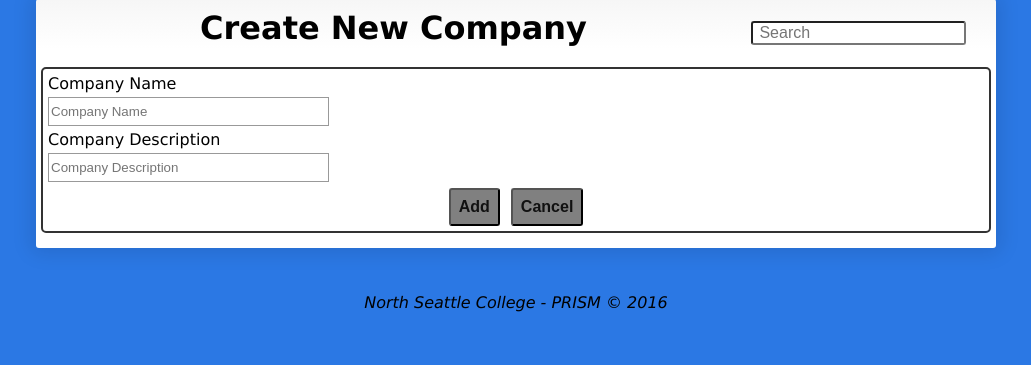
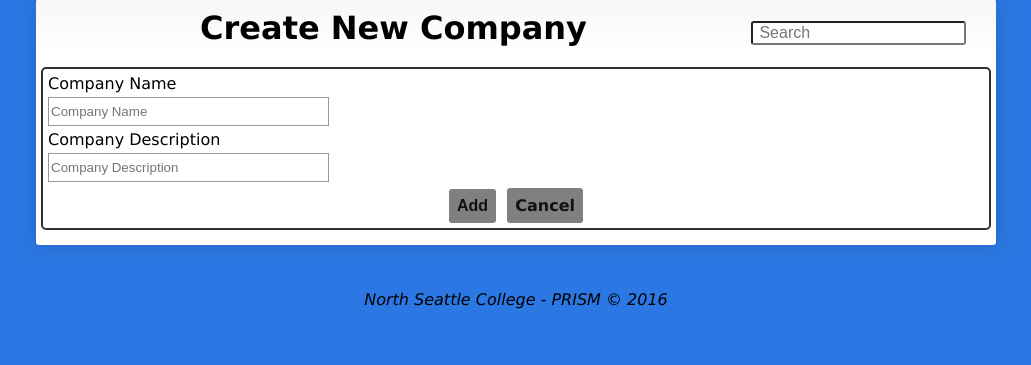
Before and after one commit to NSC-AD-BAS/Prism_V2, a PHP site: page /create.php in a window 1280 px wide. Shown: the part 71-436 px from the top of the page, without its empty margins (124-1155 px from the left). Run offline with PHP 8.4, Linux system fonts and the light colour scheme.

Commit message:
Handle empty result for company contacts on detail view.  Add form_button styling to improve appearance when side by side with anchor button (not perfect yet).  Fix a few links broken as a result of quotation changes.  Change a few TODOs to FIXMEs in cases where work needs doing by someone else.  Begin commenting :allthethings:

```diff
--- a/php/companies/create.php
+++ b/php/companies/create.php
@@ -17,8 +17,8 @@ $out = '
     <td><input class="textbox" type="text" placeholder="Company Description" name="desc"></td></tr>
     </table>
     <div class="lower_nav">
-        <input type="submit" class="button" value="Add"></td></tr>
-        <input type="submit" class="button" value="Cancel"></td></tr>
+        <input type="submit" class="form_button" value="Add"></td></tr>
+        <a class="button" href="list.php"><div>Cancel</div></a></td></tr>
     </div>
     </form>
     </div>
--- a/php/companies/delete.php
+++ b/php/companies/delete.php
@@ -18,7 +18,7 @@ render_header($company_name, false);
 render_nav($company_name);
 
 $out = '
-    <p class="alert">Are you sure you want to delete $company_name?</p>
+    <p class="alert">Are you sure you want to delete ' . $company_name . '?</p>
     <hr>
     <a class="button" href="delete_company.php?id=' . $id . '"><div>Yes, Delete</div></a>
     <a class="button" href="detail.php?id=' . $id . '"><div>No</div></a>
--- a/php/companies/query_db.php
+++ b/php/companies/query_db.php
@@ -1,4 +1,10 @@
 <?php
+
+/*
+    query_db.php - Stands up database connection and runs read-only queries against it.
+    includes: db_connect.php
+    required by: update_db and query_builder
+*/
 function db_connect() {
     include '../lib/db_connect.php';
     //create and verify connection
@@ -77,11 +83,14 @@ function get_contacts_by_company($id) {
     mysqli_free_result($result);
     mysqli_close($conn);
     //TODO: Check for null before trying to return here (CodeCleanup)
+    if (is_null($output)) {
+        return "";
+    }
     return $output;
 }
 
 function isAdmin() {
-    //TODO: This needs to (eventually) evaluate that the user is both logged in *and* has admin credentials.
+    //FIXME: This needs to (eventually) evaluate that the user is both logged in *and* has admin credentials.
     //Change to false to see nav and detail buttons auto-magically disappear.
     return true;
 }
--- a/php/style/site.css
+++ b/php/style/site.css
@@ -210,8 +210,18 @@ a {
     text-align: center;
 }
 
-.button {
+/* Since the input form buttons weren't inheriting the div button styles */
+.form_button {
     text-decoration: none;
+    border: none;
+    outline: none;
+    display: inline-block;
+}
+
+.form_button:hover {
+    background-color: #cccccc;
+    color: black;
+    transition-duration: .4s;
 }
 
 .button div {
```
Also changed, not shown: php/companies/detail.php (+11 -3 lines).
